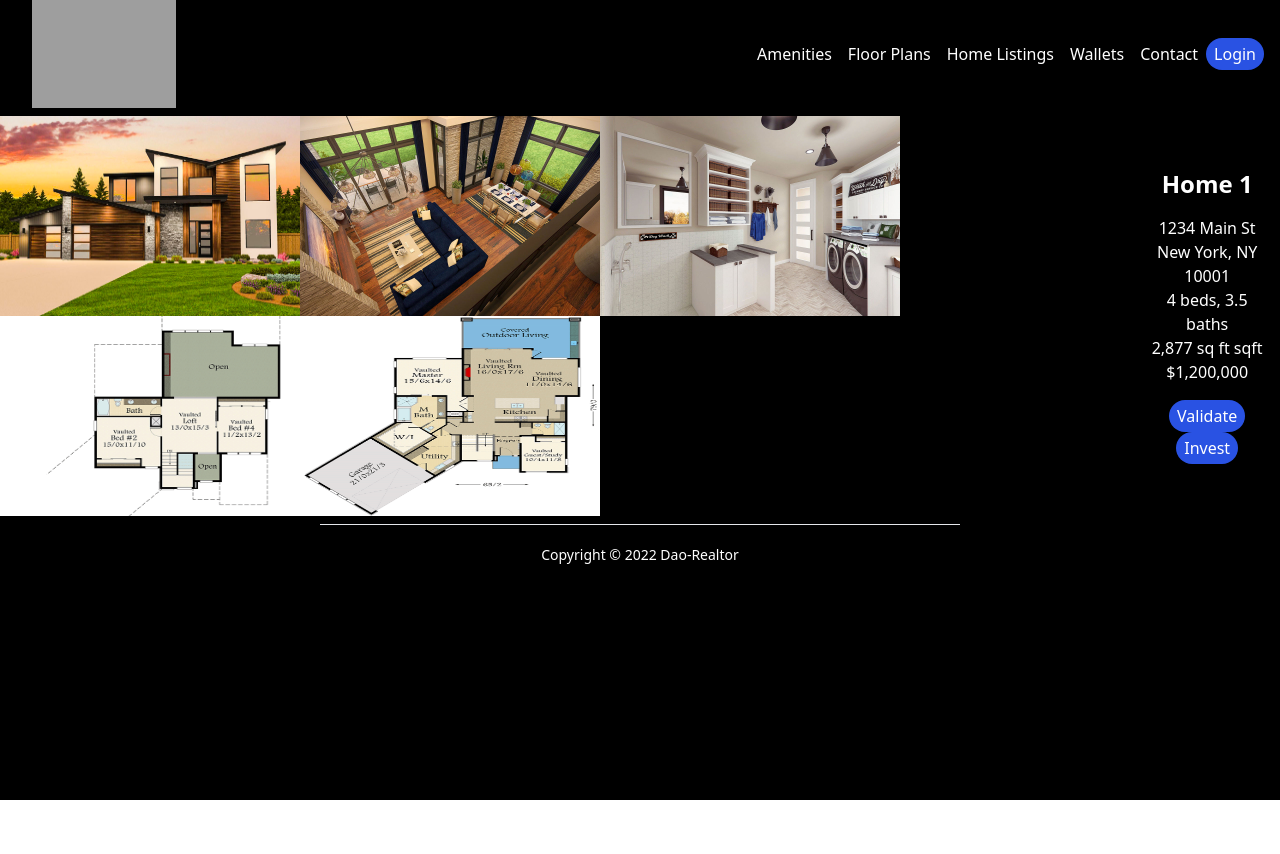
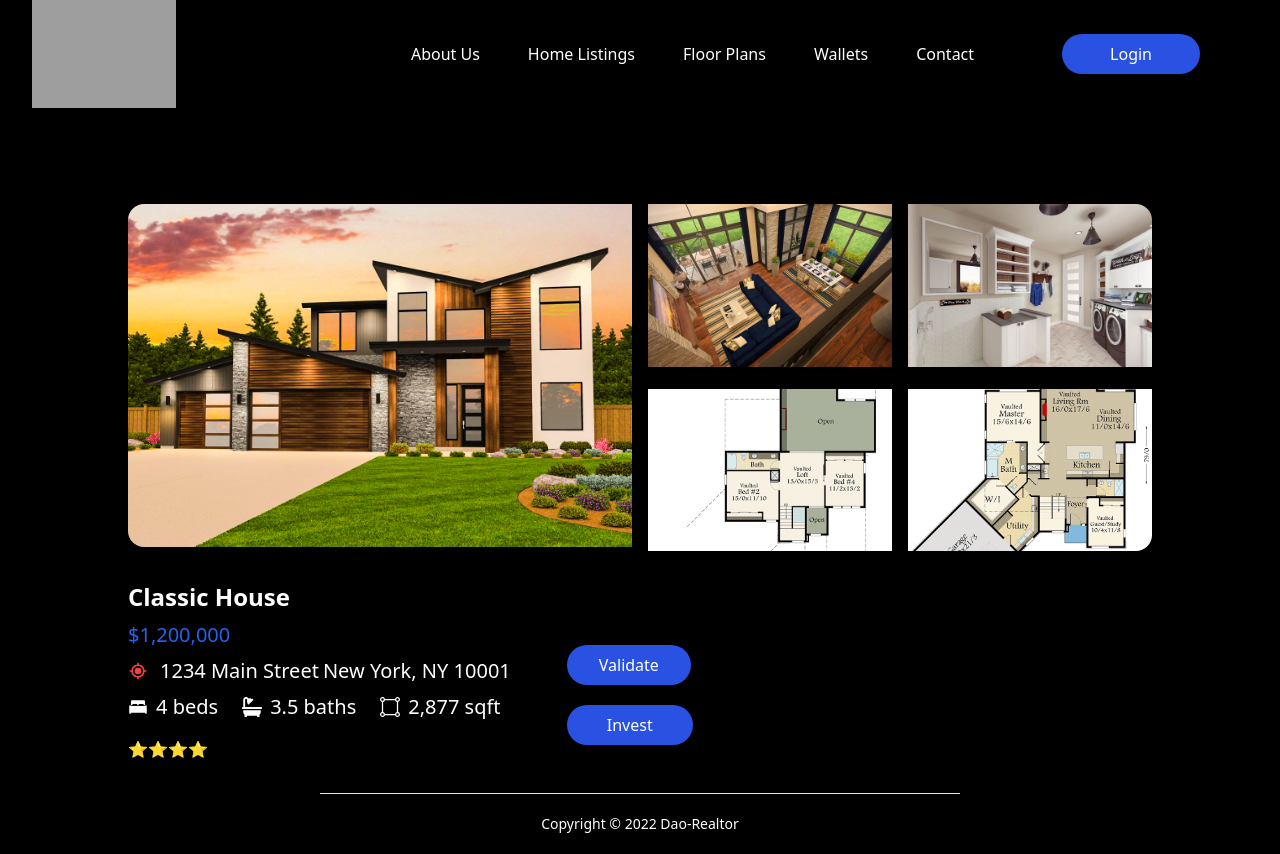
Before and after one commit to dtobi59/dao-realtor, a Next.js app in the folder client/: page /homelistings/0 in a window 1280 px wide. Before the commit the page ends 800 px from the top, so only its background shows below. Built offline with nearby package versions, Linux system fonts and the light colour scheme; grey boxes are pictures that could not be loaded.

Commit message:
updated project listing page

```diff
--- a/client/assets/data/homes.json
+++ b/client/assets/data/homes.json
@@ -1,30 +1,32 @@
 {
   "homes": [
     {
-      "title": "Home 1",
+      "title": "Classic House",
       "description": "Home 1",
       "beds": 4,
       "baths": 3.5,
-      "area": "2,877 sq ft",
+      "area": "2,877 sqft",
       "price": "$1,200,000",
       "garage": "2 cars",
-      "address": "1234 Main St",
+      "address": "1234 Main Street",
       "city": "New York",
       "state": "NY",
+      "rating": 4,
       "zip": "10001"
     },
     {
-      "title": "Home 2",
+      "title": "Entire rental unit hosted by Bassem",
       "description": "Home 2",
       "beds": 5,
       "baths": 4,
-      "area": "3,721 sq ft",
+      "area": "3,721 sqft",
       "price": "$1,800,000",
       "garage": "3 car",
-      "address": "5678 Another St",
+      "address": "167577 N Boulevard, Tampa, FL 33578",
       "city": "New York",
       "state": "NY",
-      "zip": "10001"
+      "rating": 5,
+      "zip": "100651"
     }
   ]
 }
--- a/client/components/Footer.jsx
+++ b/client/components/Footer.jsx
@@ -2,7 +2,7 @@ import React from 'react'
 
 const Footer = () => {
   return (
-    <p className="text-white text-sm text-center">
+    <p className="text-white text-sm text-center pb-5">
       Copyright &copy; {new Date().getFullYear()} Dao-Realtor
     </p>
   );
--- a/client/components/HeroSection.jsx
+++ b/client/components/HeroSection.jsx
@@ -19,8 +19,7 @@ const HeroSection = () => {
             <br /> for Real estate investment.
           </h1>
           <p className="text-left mt-5 text-white font-light md:w-9/12 w-11/12 text-base">
-            Lorem ipsum dolor sit amet, consectetur adipisicing elit. Molestiae
-            numquam beatae soluta?
+            Changing the concept of Real estate investment for the better!
           </p>
 
           {/* Checks if account is connected or not*/}
--- a/client/components/Navbar.jsx
+++ b/client/components/Navbar.jsx
@@ -1,11 +1,11 @@
 import React, { useState } from 'react';
 import NextLink from 'next/link';
-// import Link from 'next/link';
+
 
 const NavbarItem = ({ title, classProps }) => {
   const url = title === "Home" ? '' : title.split(" ").join("").toLowerCase();
   return (
-    <li className={`block rounded px-2 py-1 cursor-pointer hover:bg-[#2546bd] ${classProps}`}>
+    <li className={`block rounded px-2 py-1 mx-4 cursor-pointer hover:bg-[#2546bd] ${classProps}`}>
       <a href={`/${url}`}>  {title} </a>
     </li>
   );
@@ -48,15 +48,15 @@ const Navbar = () => {
       >
         <ul className="text-white md:flex list-none flex-row justify-between items-center flex-initial">
           {[
-            "Amenities",
+            "About Us",
+            "Home Listings",
             "Floor Plans",
-            "Home Listings",
             "Wallets",
             "Contact",
           ].map((item, index) => (
             <NavbarItem key={item + index} title={item} />
           ))}
-          <li className="bg-[#2952e3] block rounded-full cursor-pointer px-2 py-1 hover:bg-[#2546bd]">
+          <li className="bg-[#2952e3] block rounded-full cursor-pointer px-12 py-2 hover:bg-[#2546bd] mx-16">
             Login
           </li>
         </ul>
--- a/client/package.json
+++ b/client/package.json
@@ -13,6 +13,7 @@
     "next": "12.1.0",
     "react": "17.0.2",
     "react-dom": "17.0.2",
+    "react-icons": "^4.3.1",
     "web3.storage": "^3.5.6"
   },
   "devDependencies": {
--- a/client/pages/form-page.jsx
+++ b/client/pages/form-page.jsx
@@ -1,4 +1,4 @@
-import React, {useState, useContext} from 'react'
+import React, {useContext} from 'react'
 import { Layout } from '../components'
 import { TransactionContext } from "../context/TransactionContext";
 
@@ -6,7 +6,7 @@ import { TransactionContext } from "../context/TransactionContext";
 
 const Input = ({ placeholder, name, type, value, handleChange }) => (
   <input
-    className="my-2 w-full rounded-sm p-2 outline-none bg-transparent text-white border-none text-sm white-glassmorphism"
+    className="px-3 py-3 placeholder-blueGray-300 text-blueGray-600 relative bg-white rounded text-sm border-0 shadow outline-none focus:outline-none focus:ring w-full pr-10 my-5"
     placeholder={placeholder}
     type={type}
     value={value}
--- a/client/pages/homelistings/[id].jsx
+++ b/client/pages/homelistings/[id].jsx
@@ -2,6 +2,10 @@ import Head from "next/head";
 import Image from "next/image";
 import { homes } from "../../assets/data/homes.json";
 import { Layout } from "../../components";
+import { BiCurrentLocation } from "react-icons/bi";
+import { IoIosBed } from "react-icons/io";
+import { FaBath } from "react-icons/fa";
+import { BsBoundingBoxCircles } from "react-icons/bs";
 
 function importAll(r) {
   let images = {};
@@ -33,41 +37,119 @@ export default function HomeListing({ data, id }) {
       <div className="bg-black min-h-screen items-center justify-center text-white">
         <Layout>
           <div className="pb-5">
-                        <div className="container flex flex-col items-center justify-center">
-                            <div className="flex flex-row items-center justify-center py-2">
-                                <div className="flex flex-wrap">
-                                    <Image src={images[frontImg]} width={300} height={200} alt={data.title} />
-                                    <Image src={images[interiorImg]} width={300} height={200} alt={data.title} />
-                                    <Image src={images[bathImg]} width={300} height={200} alt={data.title} />
-                                    <Image src={images[floorplanImg]} width={300} height={200} alt={data.title} />
-                                    <Image src={images[floorplanAImg]} width={300} height={200} alt={data.title} />
+            <div className="container flex flex-col items-center ">
+              <div className="">
+                <section class="overflow-hidden">
+                  <div class="container px-5 py-2 mx-auto lg:pt-24 lg:px-32">
+                    <div class="flex flex-wrap -m-1 md:-m-2">
+                      <div class="flex flex-wrap w-1/2">
+                        <div class="w-full p-1 md:p-2">
+                          <Image
+                            src={images[frontImg]}
+                            width={1000}
+                            height={680}
+                            alt={data.title}
+                            className="block object-cover object-center w-full h-full rounded-tl-2xl rounded-bl-2xl opacity-100 hover:opacity-90 cursor-pointer"
+                          />
                         </div>
-                                <div className="flex flex-col items-center justify-center px-4 py-4">
-                                    <h2 className="text-2xl font-bold text-center">{data.title}</h2>
-                                    <div className="py-4">
-                                        <p className="text-center">{data.address}</p>
-                                        <p className="text-center">{data.city}, {data.state} {data.zip}</p>
-                                        <p className="text-center">{data.beds} beds, {data.baths} baths</p>
-                                        <p className="text-center">{data.area} sqft</p>
-                                        <p className="text-center">{data.price}</p>
                       </div>
-                                    <div>
-                                        <button type="button" className="bg-[#2952e3] block rounded-full cursor-pointer px-2 py-1 hover:bg-[#2546bd]">
+                      <div class="flex flex-wrap w-1/2">
+                        <div class="w-1/2 p-1 md:p-2">
+                          <Image
+                            src={images[interiorImg]}
+                            width={300}
+                            height={200}
+                            alt={data.title}
+                            className="block object-cover object-center w-full h-full opacity-100 hover:opacity-90 cursor-pointer"
+                          />
+                        </div>
+                        <div class="w-1/2 p-1 md:p-2">
+                          <Image
+                            src={images[bathImg]}
+                            width={300}
+                            height={200}
+                            alt={data.title}
+                            className="block object-cover object-center w-full h-full rounded-tr-2xl opacity-100 hover:opacity-90 cursor-pointer"
+                          />
+                        </div>
+                        <div class="w-1/2 p-1 md:p-2">
+                          <Image
+                            src={images[floorplanImg]}
+                            width={300}
+                            height={200}
+                            alt={data.title}
+                            className="block object-cover object-center w-full h-full  opacity-100 hover:opacity-90 cursor-pointer"
+                          />
+                        </div>
+                        <div class="w-1/2 p-1 md:p-2">
+                          <Image
+                            src={images[floorplanAImg]}
+                            width={300}
+                            height={200}
+                            alt={data.title}
+                            className="block object-cover object-center w-full h-full rounded-br-2xl opacity-100 hover:opacity-90 cursor-pointer"
+                          />
+                        </div>
+                      </div>
+                    </div>
+                  </div>
+                </section>
+                <div className="flex flex-col  px-4 py-4 ml-28">
+                  <h2 className="text-2xl font-bold">{data.title}</h2>
+                  <div className="flex items-center ">
+                    <div className="pb-4">
+                      <p className="text-xl mb-2 text-blue-600 mt-2">
+                        {data.price}
+                      </p>
+                      <div className="flex items-center text-xl mb-2">
+                        <BiCurrentLocation className="text-red-500" />
+                        <p className="ml-3">{data.address}</p>
+                        <p className="ml-1">
+                          {data.city}, {data.state} {data.zip}
+                        </p>
+                      </div>
+                      <div className="flex items-center text-xl">
+                        <div className="flex items-center">
+                          <IoIosBed />
+                          <p className="ml-2">{data.beds} beds</p>
+                        </div>
+                        <div className="flex items-center ml-6">
+                          <FaBath />
+                          <p className="ml-2">{data.baths} baths</p>
+                        </div>
+                        <div className="flex items-center ml-6">
+                          <BsBoundingBoxCircles />
+                          <p className="ml-2">{data.area} </p>
+                        </div>
+                      </div>
+                      <p className="flex mt-4">
+                        {Array(data.rating)
+                          .fill()
+                          .map((_, i) => (
+                            <p>⭐</p>
+                          ))}
+                      </p>
+                    </div>
+                    <div className="ml-14">
+                      <button
+                        type="button"
+                        className="bg-[#2952e3] block rounded-full cursor-pointer px-8 py-2 mb-5 hover:bg-[#2546bd]"
+                      >
                         Validate
                       </button>
-                                    </div>
-                                    <div>
-                                        <button type="button" className="bg-[#2952e3] block rounded-full cursor-pointer px-2 py-1 hover:bg-[#2546bd]">
+                      <button
+                        type="button"
+                        className="bg-[#2952e3] block rounded-full cursor-pointer px-10 py-2 hover:bg-[#2546bd]"
+                      >
                         Invest
                       </button>
+                    </div>
                   </div>
                 </div>
               </div>
               <hr className="bg-gray-400 border-t w-1/2" />
             </div>
           </div>
-
-
         </Layout>
       </div>
     </div>
@@ -77,5 +159,5 @@ export default function HomeListing({ data, id }) {
 export async function getServerSideProps({ params }) {
   const id = params.id;
   const data = homes[id];
-    return { props: { data, id } }
+  return { props: { data, id } };
 }
--- a/client/pages/homelistings/index.jsx
+++ b/client/pages/homelistings/index.jsx
@@ -1,6 +1,10 @@
 import Image from "next/image";
 import { homes } from "../../assets/data/homes.json";
 import { Layout } from "../../components";
+import { BiCurrentLocation } from "react-icons/bi";
+import { IoIosBed } from "react-icons/io";
+import { FaBath } from "react-icons/fa";
+import { BsBoundingBoxCircles } from "react-icons/bs";
 
 function importAll(r) {
   let images = {};
@@ -18,29 +22,62 @@ const HomeCard = (home, index) => {
   const imgLink = `home_front_${index}.jpeg`;
 
   return (
-        <div className="flex flex-col items-center justify-center" key={index}>
-            <div className="flex flex-row items-center justify-center py-2">
+    <div className="flex flex-col mt-5" key={index}>
+      <div className="flex flex-row  mx-44  border-b-2 border-slate-500 py-8">
         <div>
-                    <Image src={images[imgLink]} width={300} height={200} alt={home.title} />
+          <Image
+            src={images[imgLink]}
+            width={400}
+            height={250}
+            alt={home.title}
+            className="rounded-xl"
+          />
         </div>
-                <div className="flex flex-col items-center justify-center px-4 py-4">
-                    <h2 className="text-2xl font-bold text-center">{home.title}</h2>
-                    <div className="py-4">
-                        <p className="text-center">{home.address}</p>
-                        <p className="text-center">{home.city}, {home.state} {home.zip}</p>
-                        <p className="text-center">{home.beds} beds, {home.baths} baths</p>
-                        <p className="text-center">{home.area} sqft</p>
-                        <p className="text-center">{home.price}</p>
+        <div className="flex flex-col items-start justify-between px-4 pb-4 ml-12">
+          <h2 className="text-3xl font-semibold ">{home.title}</h2>
+          <div className="pb-4">
+            <p className="text-xl mb-2 text-blue-600 mt-2">{home.price}</p>
+            <div className="flex items-center text-xl mb-2">
+              <BiCurrentLocation className="text-red-500 animate-pulse" />
+              <p className="ml-3">{home.address}</p>
+              <p className="ml-1">
+                {home.city}, {home.state} {home.zip}
+              </p>
             </div>
-                    <a href={`/homelistings/${index}`} type="button" className="bg-[#2952e3] block rounded-full cursor-pointer px-2 py-1 hover:bg-[#2546bd]">
+            <div className="flex items-center text-xl">
+              <div className="flex items-center">
+                <IoIosBed />
+                <p className="ml-2">{home.beds} beds</p>
+              </div>
+              <div className="flex items-center ml-6">
+                <FaBath />
+                <p className="ml-2">{home.baths} baths</p>
+              </div>
+              <div className="flex items-center ml-6">
+                <BsBoundingBoxCircles />
+                <p className="ml-2">{home.area} </p>
+              </div>
+            </div>
+            <p className="flex mt-4">
+              {Array(home.rating)
+                .fill()
+                .map((_, i) => (
+                  <p>⭐</p>
+                ))}
+            </p>
+          </div>
+          <a
+            href={`/homelistings/${index}`}
+            type="button"
+            className="bg-[#2952e3] block rounded-full cursor-pointer px-4 py-2 hover:bg-[#2546bd]"
+          >
             Learn more
           </a>
         </div>
       </div>
-            <hr className="bg-gray-400 border-t w-1/2" />
     </div>
-    )
-}
+  );
+};
 
 export default function HomeListings({ data }) {
   return (
@@ -51,22 +88,37 @@ export default function HomeListings({ data }) {
             <h1 className="text-2xl font-bold text-center">Home Listings</h1>
             <p className="text-center">Click on a home to learn more.</p>
             <div className="py-4">
-                            <a href="/projectsubmission" className="group block max-w-xs mx-auto rounded-lg p-6 bg-white ring-1 ring-slate-900/5 shadow-lg space-y-3 hover:bg-sky-500 hover:ring-sky-500">
+              <a
+                href="/projectsubmission"
+                className="group block max-w-xs mx-auto rounded-lg p-6 bg-white ring-1 ring-slate-900/5 shadow-lg space-y-3 hover:bg-sky-500 hover:ring-sky-500"
+              >
                 <div className="flex items-center space-x-3">
-                                    <svg className="w-6 h-6 stroke-sky-500 group-hover:stroke-white" xmlns="http://www.w3.org/2000/svg" viewBox="0 0 512 512">
-                                        <path className="fill-content" d="M0 256C0 114.6 114.6 0 256 0C397.4 0 512 114.6 512 256C512 397.4 397.4 512 256 512C114.6 512 0 397.4 0 256zM256 368C269.3 368 280 357.3 280 344V280H344C357.3 280 368 269.3 368 256C368 242.7 357.3 232 344 232H280V168C280 154.7 269.3 144 256 144C242.7 144 232 154.7 232 168V232H168C154.7 232 144 242.7 144 256C144 269.3 154.7 280 168 280H232V344C232 357.3 242.7 368 256 368z" />
+                  <svg
+                    className="w-6 h-6 stroke-sky-500 group-hover:stroke-white"
+                    xmlns="http://www.w3.org/2000/svg"
+                    viewBox="0 0 512 512"
+                  >
+                    <path
+                      className="fill-content"
+                      d="M0 256C0 114.6 114.6 0 256 0C397.4 0 512 114.6 512 256C512 397.4 397.4 512 256 512C114.6 512 0 397.4 0 256zM256 368C269.3 368 280 357.3 280 344V280H344C357.3 280 368 269.3 368 256C368 242.7 357.3 232 344 232H280V168C280 154.7 269.3 144 256 144C242.7 144 232 154.7 232 168V232H168C154.7 232 144 242.7 144 256C144 269.3 154.7 280 168 280H232V344C232 357.3 242.7 368 256 368z"
+                    />
                   </svg>
-                                    <h3 className="text-slate-900 group-hover:text-white text-sm font-semibold">New project</h3>
+                  <h3 className="text-slate-900 group-hover:text-white text-sm font-semibold">
+                    New project
+                  </h3>
                 </div>
-                                <p className="text-slate-500 group-hover:text-white text-sm">Submit a new project to the DAO.</p>
+                <p className="text-slate-500 group-hover:text-white text-sm">
+                  Submit a new project to the DAO.
+                </p>
               </a>
             </div>
           </div>
-                    {homes && homes.map((home, index) => {
+          {homes &&
+            homes.map((home, index) => {
               return HomeCard(home, index);
             })}
         </div>
       </Layout>
     </div>
-    )
+  );
 }
--- a/client/pages/index.js
+++ b/client/pages/index.js
@@ -5,14 +5,14 @@ import { Layout, HeroSection } from '../components';
 
 export default function Home() {
   return (
-    <div className="bg-black min-h-screen">
+    <div className="bg-black flex flex-col  min-h-screen">
       <Head>
         <title>DOA-REALTOR</title>
-        <meta name="description" content="Generated by create next app" />
+        <meta name="description" content="Team dao-realtor" />
         <link rel="icon" href="/favicon.ico" />
       </Head>
 
-      <div className="">
+      <div className="flex-grow">
         <Layout>
           <HeroSection />
         </Layout>
```
Also changed, not shown: 1 other file (tests, documents, lock files or other folders). Lines whose indentation alone changed are shown as unchanged.
